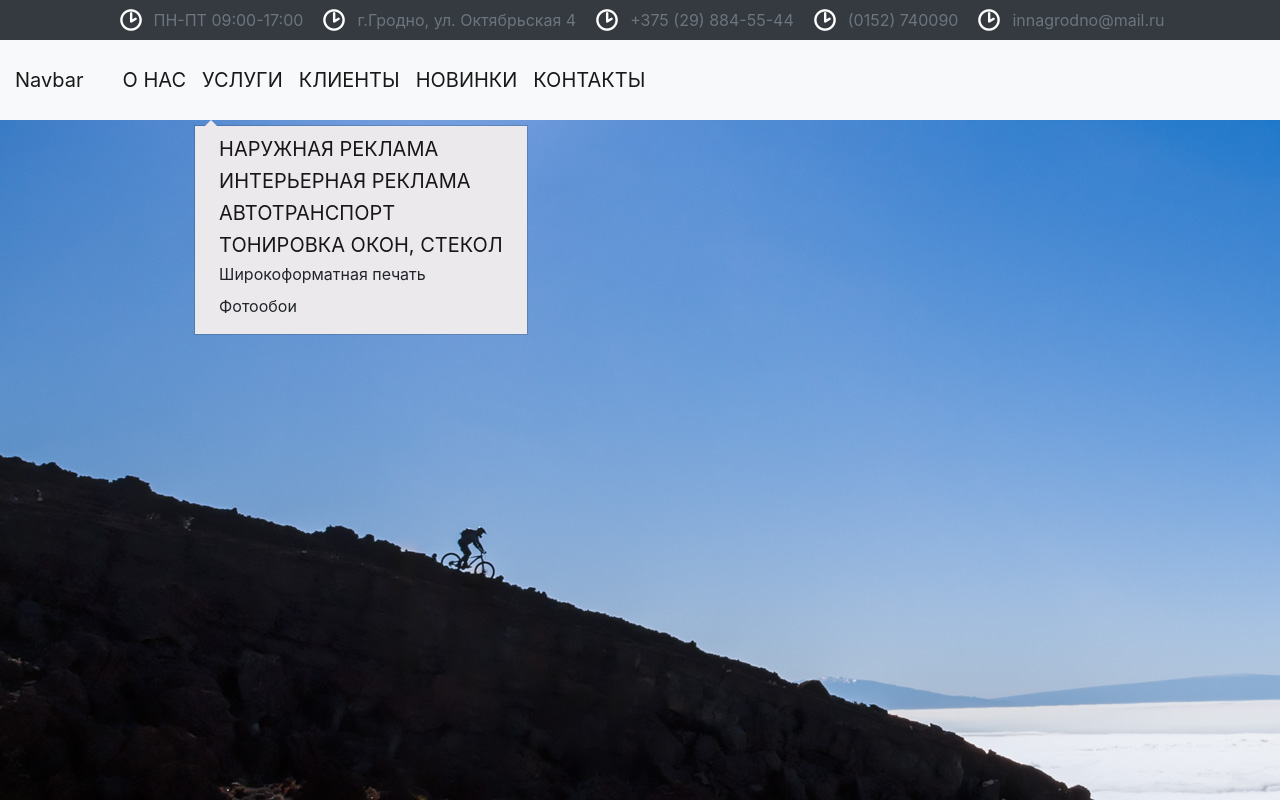
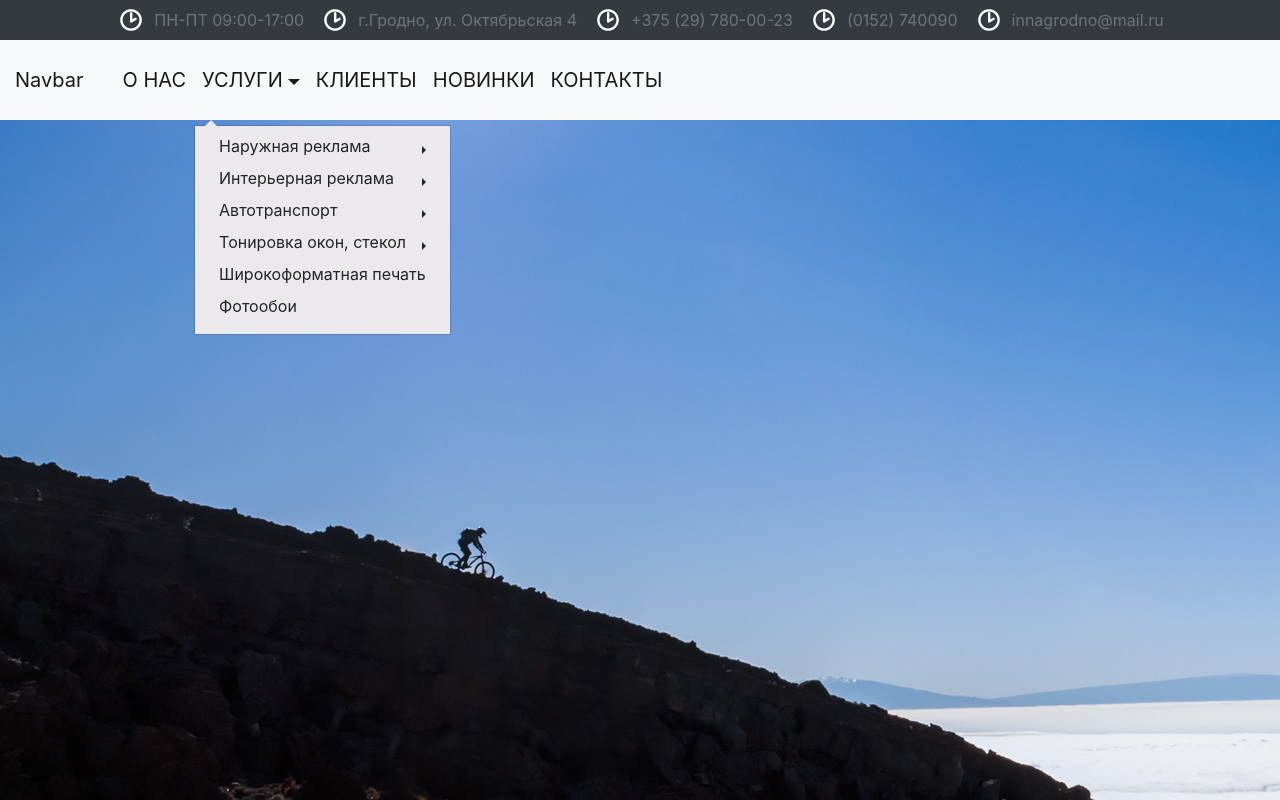
Before and after one commit to desmond1999d/TS, an Angular app: page / in a window 1280 px wide. Both pictures are taken after a click on the button "УСЛУГИ". Built offline with nearby package versions, Linux system fonts and the light colour scheme.

Commit message:
submenu problems

```diff
--- a/src/app/modules/root-module/contacts-header/contacts-header.component.html
+++ b/src/app/modules/root-module/contacts-header/contacts-header.component.html
@@ -9,7 +9,7 @@
   </div>
   <div class="row m-2">
     <img src="../../../../assets/icons/clock.png" class="clock mr-2 contact-icon contact-pr-2">
-    <div class="text-muted contact-pr-1">+375 (29) 884-55-44</div>
+    <div class="text-muted contact-pr-1">+375 (29) 780-00-23</div>
   </div>
   <div class="row m-2">
     <img src="../../../../assets/icons/clock.png" class="clock mr-2 contact-icon contact-pr-2">
--- a/src/app/modules/root-module/header/header.component.css
+++ b/src/app/modules/root-module/header/header.component.css
@@ -53,6 +53,10 @@
     font-size: 1.25rem;
   }
 
+  .dropdown-menu.show {
+    margin-top: 5px;
+  }
+
   .dropdown-menu {display: block;visibility: hidden;opacity:0;transform: translateY(50px);transition:.5s ease all;}
   .dropdown-menu.show {display: block;visibility: visible;opacity:1;transform: translateY(0px);transition:.5s ease all;}
 }
@@ -67,8 +71,15 @@
     font-size: 1rem;
   }
 
-  .dropdown-menu {display: block;visibility: hidden;opacity:0;transform: translateY(-50px);transition:.5s ease all;}
-  .dropdown-menu.show {display: block;visibility: visible;opacity:1;transform: translateY(0px);transition:.5s ease all;}
+  .dropdown-menu { max-height: 0; overflow: hidden; border: none; padding: 0; transition: max-height .5s; }
+  .dropdown-menu.dropdown-item { max-height: 0; }
+  .dropdown-menu.show { max-height: 500px; transition: max-height .5s; }
+
+  .navbar-dropdown-child.dropdown-toggle::after {
+    transform: rotate(90deg);
+    margin-left: 0;
+    margin-bottom: 4.08px;
+  }
 }
 
 .navbar-light .navbar-nav .nav-link:hover {
@@ -85,10 +96,6 @@ a.dropdown-item {
   padding-top: 0;
   padding-bottom: 0;
   align-items: center;
-}
-
-.dropdown-menu.show {
-  margin-top: 5px;
 }
 
 .dropdown-item:hover {
@@ -133,3 +140,16 @@ a.dropdown-item {
 .navbar-toggler:not(.collapsed) .menu-btn__burger::after {
   transform: rotate(-45deg) translate(35px, 35px);
 }
+
+.dropdown-toggle::after {
+  float: right;
+  margin-top: 12px;
+}
+
+.dropdown:hover>.dropdown-menu {
+  display: block;
+}
+
+a.nav-link {
+  padding-right: 24px;
+}
--- a/src/app/modules/root-module/header/header.component.html
+++ b/src/app/modules/root-module/header/header.component.html
@@ -12,19 +12,21 @@
         <a class="nav-link" href="#">О нас<span class="sr-only">(current)</span></a>
       </li>
       <li class="nav-item dropdown">
-        <a class="nav-link" href="#" id="navbarDropdown" role="button" data-toggle="dropdown" aria-haspopup="true"
+        <a class="nav-link dropdown-toggle" href="#" id="navbarDropdown" role="button" data-toggle="dropdown" aria-haspopup="true"
            aria-expanded="false">
           Услуги
         </a>
-        <div class="dropdown-menu" aria-labelledby="navbarDropdown">
+        <div class="dropdown-menu" aria-labelledby="navbarDropdown" data-animations="fadeInDown">
           <a href="#" *ngFor="let productType of productTypeHierarchy" class="dropdown-item">
-            <div *ngIf="productType.getChildren().length === 0">{{productType.getName()}}</div>
-            <div *ngIf="productType.getChildren().length !== 0" class="nav-item dropdown">
-              <a class="nav-link" href="#" id="navbarDropdownChild" role="button" data-toggle="dropdown"
+            <div *ngIf="productType.getChildren().length === 0">
+              {{productType.getName()}}
+            </div>
+            <div *ngIf="productType.getChildren().length !== 0" class="dropright">
+              <div id="navbarDropdownChild" class="navbar-dropdown-child dropdown-toggle" role="button" data-toggle="dropdown"
                  aria-haspopup="true" aria-expanded="false">
                 {{productType.getName()}}
-              </a>
-              <div class="dropdown-menu" aria-labelledby="navbarDropdownChild">
+              </div>
+              <div class="dropdown-menu" id="secondaryMenu" aria-labelledby="navbarDropdownChild">
                 <a href="#" *ngFor="let productTypeChild of productType.getChildren()" class="dropdown-item">{{productTypeChild.getName()}}</a>
               </div>
             </div>
@@ -45,8 +47,7 @@
 </nav>
 
 <script>
-  $('#navbarDropdown').on('hide.bs.dropdown', function (e) {
-    var target = $(e.target);
-    return !(target.hasClass("keepopen") || target.parents(".keepopen").length);
+  $('.dropdown-item').on('click', function(e) {
+    e.stopPropagation();
   });
 </script>
--- a/src/app/modules/root-module/header/header.component.ts
+++ b/src/app/modules/root-module/header/header.component.ts
@@ -21,13 +21,14 @@ export class HeaderComponent implements OnInit {
     this.productTypeHierarchy = this.productTypeService.getServiceHierarchy();
   }
 
-  public myFunction() {
-    const x = document.getElementById('myTopnav');
-    if (x.className === 'topnav') {
-      x.className += ' responsive';
-    } else {
-      x.className = 'topnav';
-    }
+  public openSideBar(event) {
+    event.stopPropagation();
+    document.getElementById('secondaryMenu').classList.add('show');
+  }
+
+  public closeSideBar(event) {
+    event.stopPropagation();
+    document.getElementById('secondaryMenu').classList.remove('show');
   }
 
 }
```
